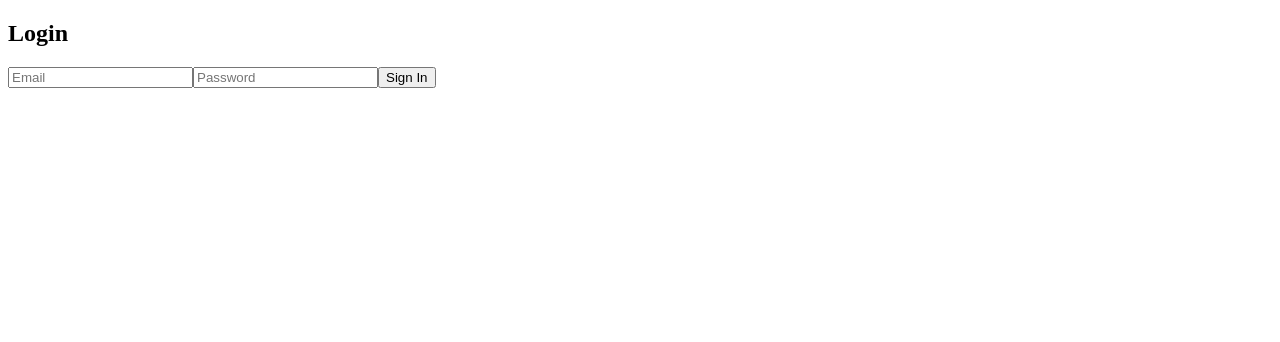
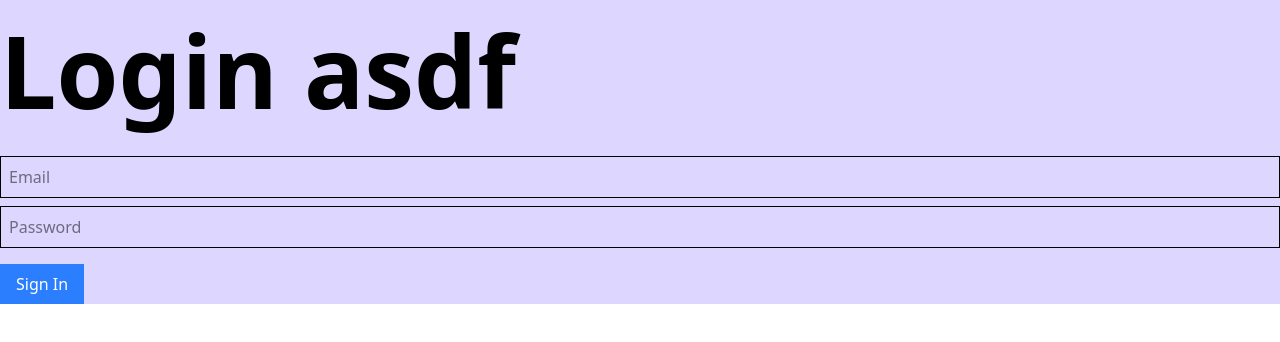
Before and after one commit to joshuaedwardk/workout-app, a Next.js app: page /login in a window 1280 px wide. Shown: the top 342 px of the page. Built offline with nearby package versions, Linux system fonts and the light colour scheme.

Commit message:
CSS Crap

```diff
--- a/package.json
+++ b/package.json
@@ -22,7 +22,7 @@
     "@types/react-dom": "^19",
     "eslint": "^9",
     "eslint-config-next": "15.4.5",
-    "tailwindcss": "^4",
+    "tailwindcss": "^4.1.11",
     "typescript": "^5"
   }
 }
--- a/src/app/globals.css
+++ b/src/app/globals.css
@@ -0,0 +1 @@
+@import "tailwindcss";
--- a/src/app/login/page.tsx
+++ b/src/app/login/page.tsx
@@ -19,8 +19,8 @@ export default function Login() {
   };
 
   return (
-    <div className="p-4 max-w-md mx-auto">
-      <h2 className="text-xl font-bold mb-4">Login</h2>
+    <div className="bg-violet-200">
+      <h2 className="text-xl text-[100px] font-bold mb-4">Login asdf</h2>
       <input
         type="email"
         className="border p-2 mb-2 w-full"
```
Also changed, not shown: 1 other file (tests, documents, lock files or other folders).
